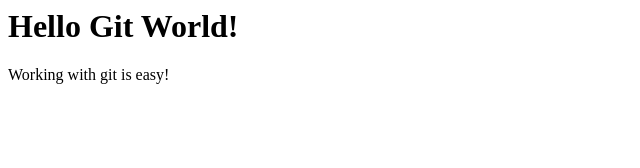
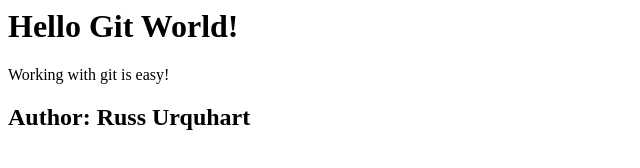
Before and after one commit to russurquhart1/GitGithubMasterClass, a plain HTML site: page index.html in a window 1280 px wide. Shown: the whole page, without its empty margins (0-640 px from the left). Drawn offline with Linux system fonts and the light colour scheme.

Commit message:
Add author

```diff
--- a/index.html
+++ b/index.html
@@ -3,3 +3,5 @@
 <div>
     <p>Working with git is easy!</p>
 </div>
+
+<h2>Author: Russ Urquhart</h2>
```
